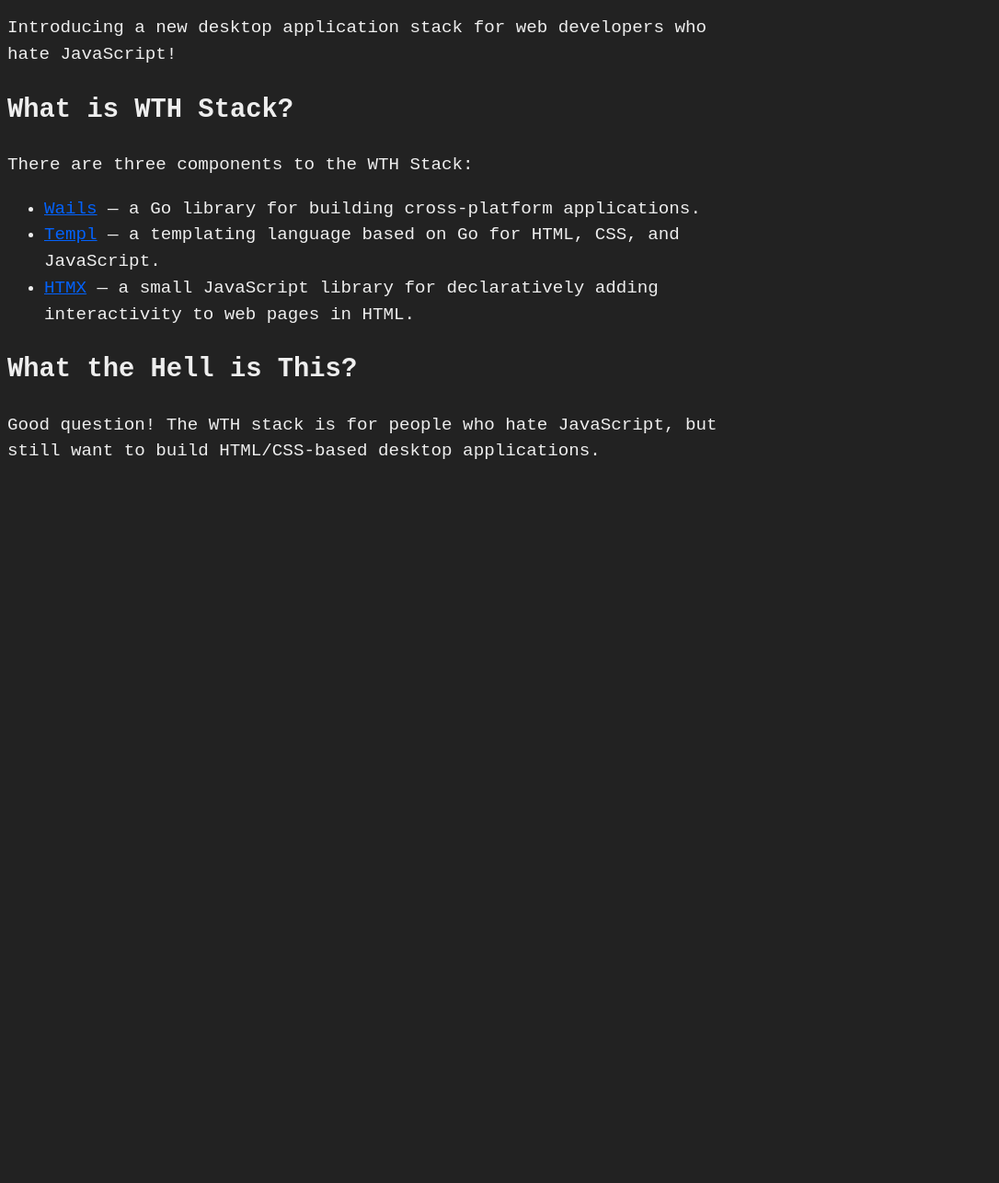
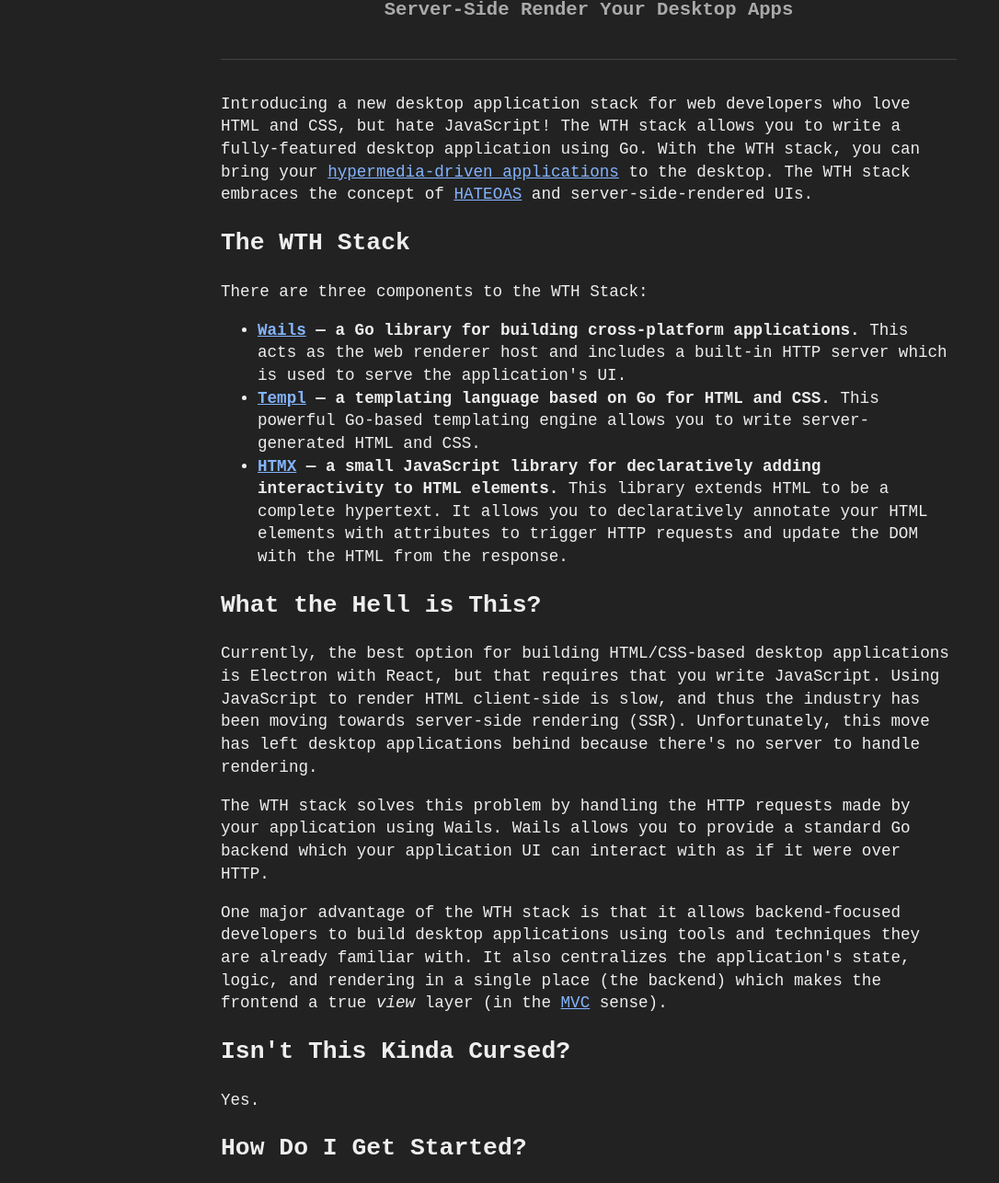
Before and after one commit to nevarro-space/wthstack.com, a plain HTML site: page index.html in a window 1280 px wide. Shown: the part 93-1379 px from the top of the page at 92% size, without its empty margins (0-1086 px from the left). Before the commit the page ends 800 px from the top, so only its background shows below. Drawn offline with Linux system fonts and the light colour scheme.

Commit message:
make it a lot nicer
Signed-off-by: Sumner Evans <me@sumnerevans.com>

```diff
--- a/index.html
+++ b/index.html
@@ -10,20 +10,52 @@
       background-color: #222;
       color: #eee;
       font-family: Iosevka, monospace;
-      line-height: 1.5;
-      font-size: 1.2em;
+      line-height: 1.4;
+      font-size: 1.1em;
+      width: 100%;
+      display: flex;
+      justify-content: center;
+      margin: 0;
+    }
+
+    .container {
       max-width: 800px;
+      margin: 1em;
     }
 
     a,
     a:hover,
     a:visited,
     a:active {
-      color: #0362fc;
+      color: #84B4FF;
     }
 
     a:hover {
       font-weight: bold;
+    }
+
+    header {
+      padding-bottom: 1em;
+      margin-bottom: 2em;
+      text-align: center;
+      border-bottom: 1px solid #444;
+    }
+
+    header h1 {
+      margin-bottom: 0;
+    }
+
+    header h3 {
+      margin-top: 0;
+      color: #AAA;
+    }
+
+    footer {
+      color: #777;
+      border-top: 1px solid #444;
+      text-align: center;
+      margin: 2em 0;
+      padding-top: 2em;
     }
   </style>
 
@@ -31,15 +63,23 @@
 </head>
 
 <body>
-  <header class="main-header">
+  <div class="container">
+    <header>
       <h1>WTH Stack</h1>
+      <h3>Server-Side Render Your Desktop Apps</h3>
     </header>
-
+    <main>
       <p>
-    Introducing a new desktop application stack for web developers who hate JavaScript!
+        Introducing a new desktop application stack for web developers who love HTML and CSS, but hate
+        JavaScript! The WTH stack allows you to write a fully-featured desktop application using Go.
+        With the WTH stack, you can bring your
+        <a href="https://htmx.org/essays/hypermedia-driven-applications/">hypermedia-driven applications</a>
+        to the desktop. The WTH stack embraces the concept of
+        <a href="https://htmx.org/essays/hateoas/">HATEOAS</a>
+        and server-side-rendered UIs.
       </p>
 
-  <h2>What is WTH Stack?</h2>
+      <h2>The WTH Stack</h2>
 
       <p>
         There are three components to the WTH Stack:
@@ -47,24 +87,75 @@
 
       <ul>
         <li>
+          <b>
             <a href="https://wails.io/" target="_blank">Wails</a> &mdash;
             a Go library for building cross-platform applications.
+          </b>
+          This acts as the web renderer host and includes a built-in HTTP server which is used to serve
+          the application's UI.
         </li>
         <li>
+          <b>
             <a href="https://templ.guide" target="_blank">Templ</a> &mdash;
-      a templating language based on Go for HTML, CSS, and JavaScript.
+            a templating language based on Go for HTML and CSS.
+          </b>
+          This powerful Go-based templating engine allows you to write server-generated HTML and CSS.
         </li>
         <li>
+          <b>
             <a href="https://htmx.org/" target="_blank">HTMX</a> &mdash;
-      a small JavaScript library for declaratively adding interactivity to web pages in HTML.
+            a small JavaScript library for declaratively adding interactivity to HTML elements.
+          </b>
+          This library extends HTML to be a complete hypertext. It allows you to declaratively annotate
+          your HTML elements with attributes to trigger HTTP requests and update the DOM with the HTML
+          from the response.
         </li>
       </ul>
 
       <h2>What the Hell is This?</h2>
       <p>
-    Good question! The WTH stack is for people who hate JavaScript, but still want to build
-    HTML/CSS-based desktop applications.
+        Currently, the best option for building HTML/CSS-based desktop applications is Electron with
+        React, but that requires that you write JavaScript. Using JavaScript to render HTML client-side
+        is slow, and thus the industry has been moving towards server-side rendering (SSR).
+        Unfortunately, this move has left desktop applications behind because there's no server to
+        handle rendering.
       </p>
+      <p>
+        The WTH stack solves this problem by handling the HTTP requests made by your application using
+        Wails. Wails allows you to provide a standard Go backend which your application UI can interact
+        with as if it were over HTTP.
+      </p>
+      <p>
+        One major advantage of the WTH stack is that it allows backend-focused developers to build
+        desktop applications using tools and techniques they are already familiar with. It also
+        centralizes the application's state, logic, and rendering in a single place (the backend) which
+        makes the frontend a true <i>view</i> layer (in the
+        <a href="https://en.wikipedia.org/wiki/Model-view-controller" target="_blank">MVC</a>
+        sense).
+      </p>
+
+      <h2>Isn't This Kinda Cursed?</h2>
+      <p>
+        Yes.
+      </p>
+
+      <h2>How Do I Get Started?</h2>
+      <p>
+        There is a Wails template for this stack already:
+        <a href="https://github.com/PylotLight/wails-htmx-templ-template">
+          PylotLight/wails-htmx-templ-template</a>, however you may find that it has a lot of
+        complexity (Tailwind, Chi, etc.) that you don't need. It's very easy to rip that stuff out.
+      </p>
+    </main>
+
+    <footer>
+      <small>
+        &copy; 2024
+        <a href="https://nevarro.space">Nevarro LLC</a>. All rights reserved.
+        <a href="https://github.com/nevarro-space/wthstack.com/">Source code</a>.
+      </small>
+    </footer>
+  </div>
 </body>
 
 </html>
```
Lines whose indentation alone changed are shown as unchanged.
